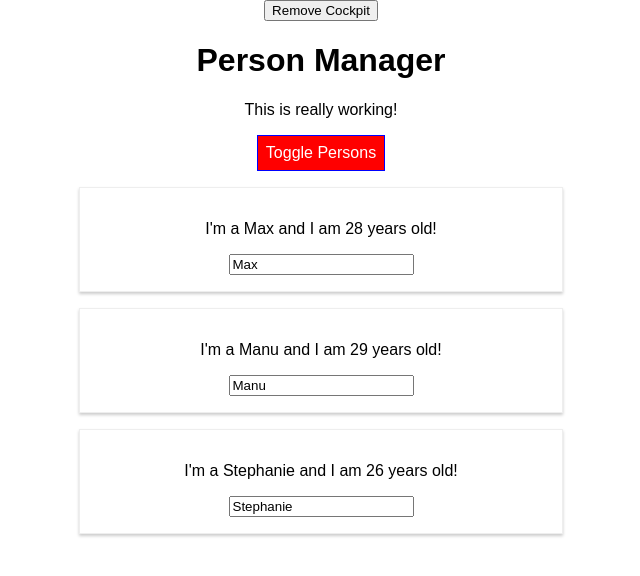
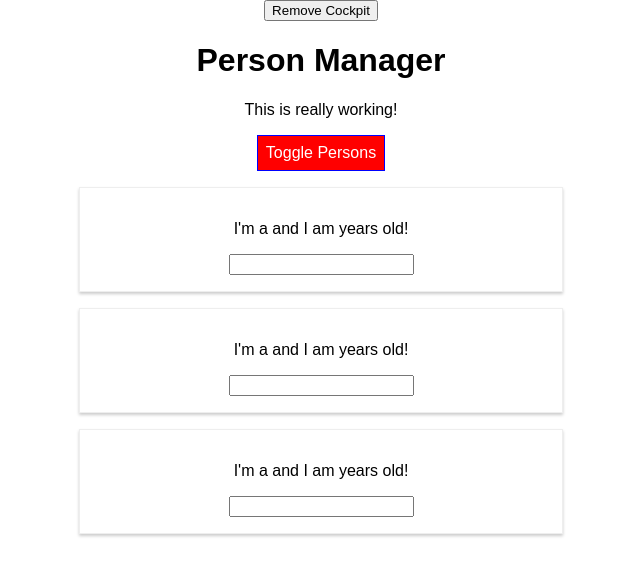
Before and after one commit to potrebichka/react-complete-guide, a React (Create React App) app: page / in a window 1280 px wide. Both pictures are taken after a click on the button "Toggle Persons". Shown: the top 576 px of the page, without its empty margins (319-959 px from the left). Built offline with nearby package versions, Linux system fonts and the light colour scheme.

Commit message:
Add another type of HOC

```diff
--- a/src/components/Persons/Person/Person.js
+++ b/src/components/Persons/Person/Person.js
@@ -1,5 +1,5 @@
 import React, {Component} from 'react';
-import WithClass from '../../../hoc/WithClass';
+import withClass from '../../../hoc/withClass';
 import styles from './Person.module.css';
 import classes from './Person.module.css';
 
@@ -7,13 +7,13 @@ class Person extends Component {
     render() {
         console.log('[Person] rendering');
         return (
-            <WithClass classes={classes.Person}>
+            <React.Fragment>
                 <p onClick={this.props.click}>I'm a {this.props.name} and I am {this.props.age} years old!</p>
                 <p>{this.props.children}</p>
                 <input type="text" onChange={this.props.changed} defaultValue={this.props.name}/>
-            </WithClass>
+            </React.Fragment>
         );
     }
 }
 
-export default Person;
+export default withClass(Person, classes.Person);
--- a/src/hoc/WithClass.js
+++ b/src/hoc/WithClass.js
@@ -1,9 +1,17 @@
 import React from 'react';
 
-const withClass = props => (
-    <div className={props.classes}>
-        {props.children}
-    </div>
-);
+// const withClass = props => (
+//     <div className={props.classes}>
+//         {props.children}
+//     </div>
+// );
+
+const withClass = (WrappedComponent, className) => {
+    return props => (
+        <div className={className}>
+            <WrappedComponent />
+        </div>
+    );
+}
 
 export default withClass;
```
